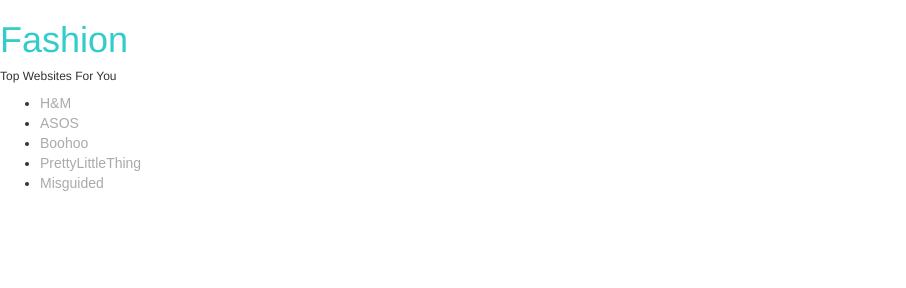
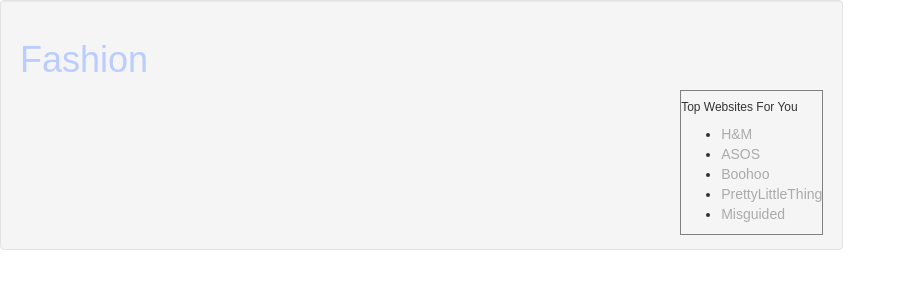
Before and after one commit to sarabrownxx/Competition, a plain HTML site: page home.html in a window 1280 px wide. Shown: the whole page, without its empty margins (0-906 px from the left). Drawn offline with Linux system fonts and the light colour scheme.

Commit message:
CSS fashion page

```diff
--- a/FashionStylesheet.css
+++ b/FashionStylesheet.css
@@ -0,0 +1,12 @@
+h1{
+  color:#bbccff;
+}
+.well{
+  min-height:250px;
+
+}
+.container{
+  margin:0px;
+  width:100%;
+
+}
--- a/home.html
+++ b/home.html
@@ -5,11 +5,20 @@
   <title> The Broke Life- Fashion </title>
   <link href= "bootstrap.css" rel="stylesheet">
   <link href= "home.css" rel= "stylesheet">
+  <link href= "FashionStylesheet.css" rel="stylesheet">
     <meta name="viewport" content="width=device-width, initial-scale=1.0">
 </head>
 
 <body>
+    <div class="container">
+      <div class="row">
+        <div class="row">
+            <div class="col-lg-8">
+              <div class="well">
                   <h1> Fashion </h1>
+                  <table align="right" border="1">
+                    <tr>
+                      <td>
                   <h6>Top Websites For You</h6>
                   <ul>
                     <li><a href="http://www2.hm.com/en_gb/index.html">H&M</a></li>
@@ -17,7 +26,13 @@
                     <li><a href="http://www.boohoo.com/">Boohoo</a></li>
                     <li><a href="https://www.prettylittlething.com/">PrettyLittleThing</a></li>
                     <li><a href="https://www.missguided.co.uk/">Misguided</a></li>
-
-
+                  </td>
+                  </ul>
+                </tr>
+                </table>
+            </div>
+          </div>
+      </div>
+    </div>
 </body>
 </html>
```
Lines whose indentation alone changed are shown as unchanged.
